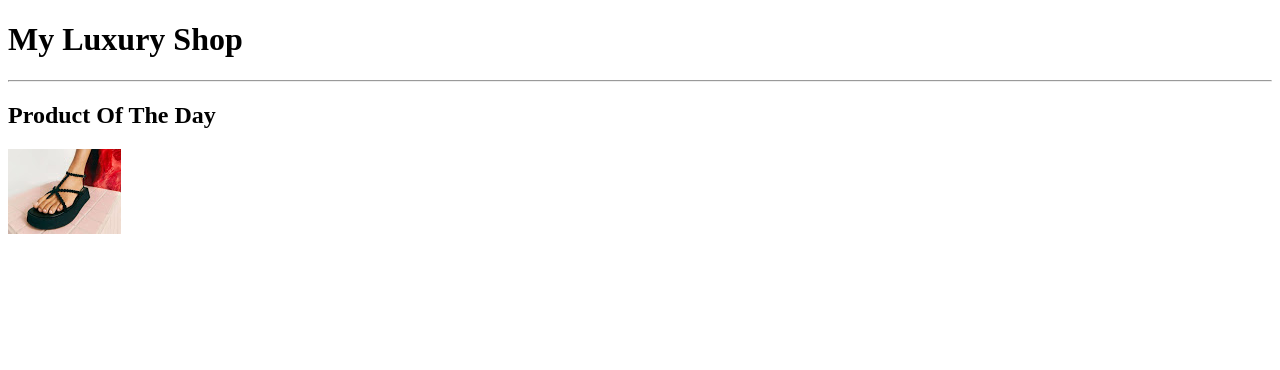
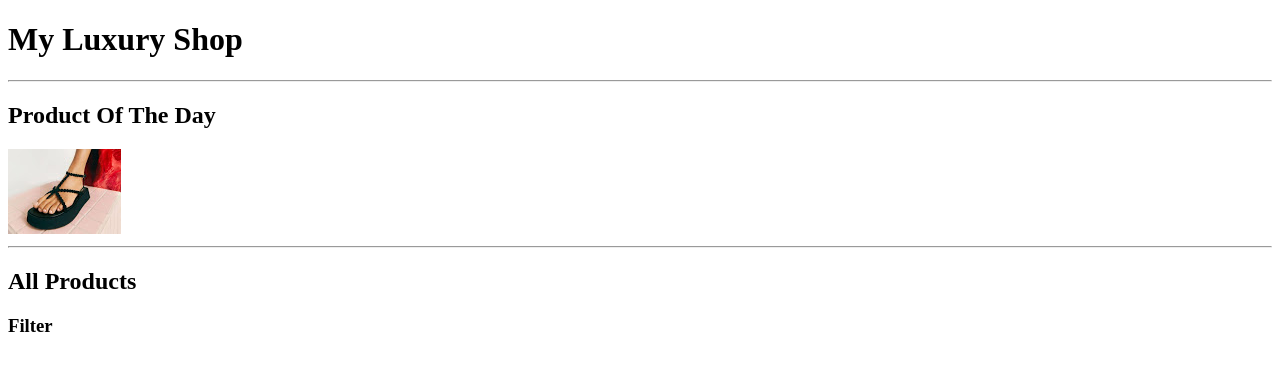
Before and after one commit to CoffeeeBean/MyLuxuryShop, a React (Create React App) app: page / in a window 1280 px wide. Shown: the top 370 px of the page. Built offline with nearby package versions, Linux system fonts and the light colour scheme.

Commit message:
product component created

```diff
--- a/src/components/App.js
+++ b/src/components/App.js
@@ -1,5 +1,6 @@
 import React, {Component} from 'react';
 import ProductOfTheDay from './ProductOfTheDay';
+import Products from './Products';
 
 class App extends Component{
     render(){
@@ -8,6 +9,8 @@ class App extends Component{
                <h1> My Luxury Shop</h1>
                <hr/>
                <ProductOfTheDay/>
+               <hr/>
+               <Products/>
             </div>
         )
     }
--- /dev/null
+++ b/src/components/Products.js
@@ -0,0 +1,17 @@
+import React, { Component } from 'react';
+import ProductOfTheDay from './ProductOfTheDay';
+
+class Products extends Component {
+    render() {
+        return (
+            <div>
+                <h2>All Products</h2>
+                <div>
+                    <h3>Filter</h3>
+                </div>
+            </div>
+        )
+    }
+}
+
+export default Products;
```
